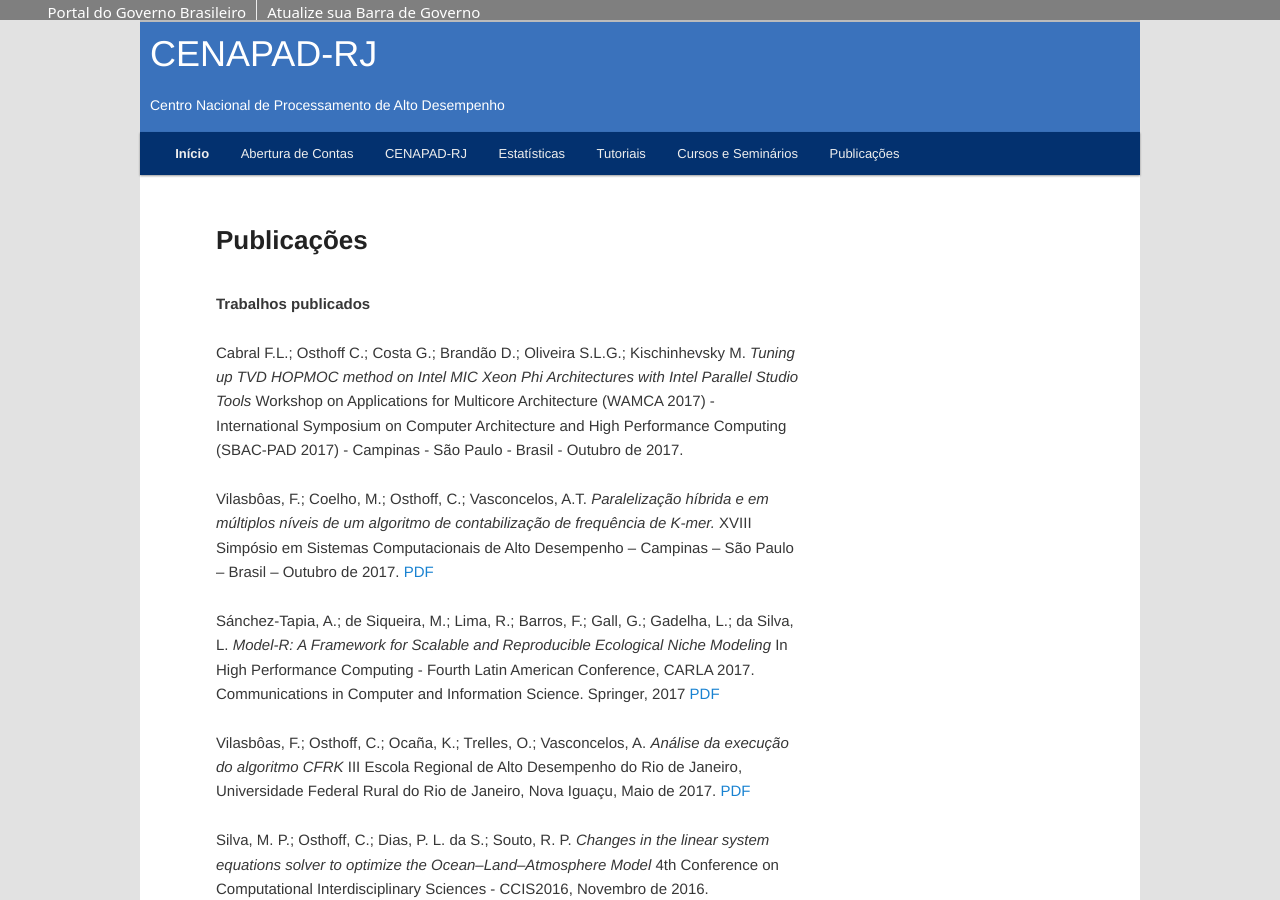
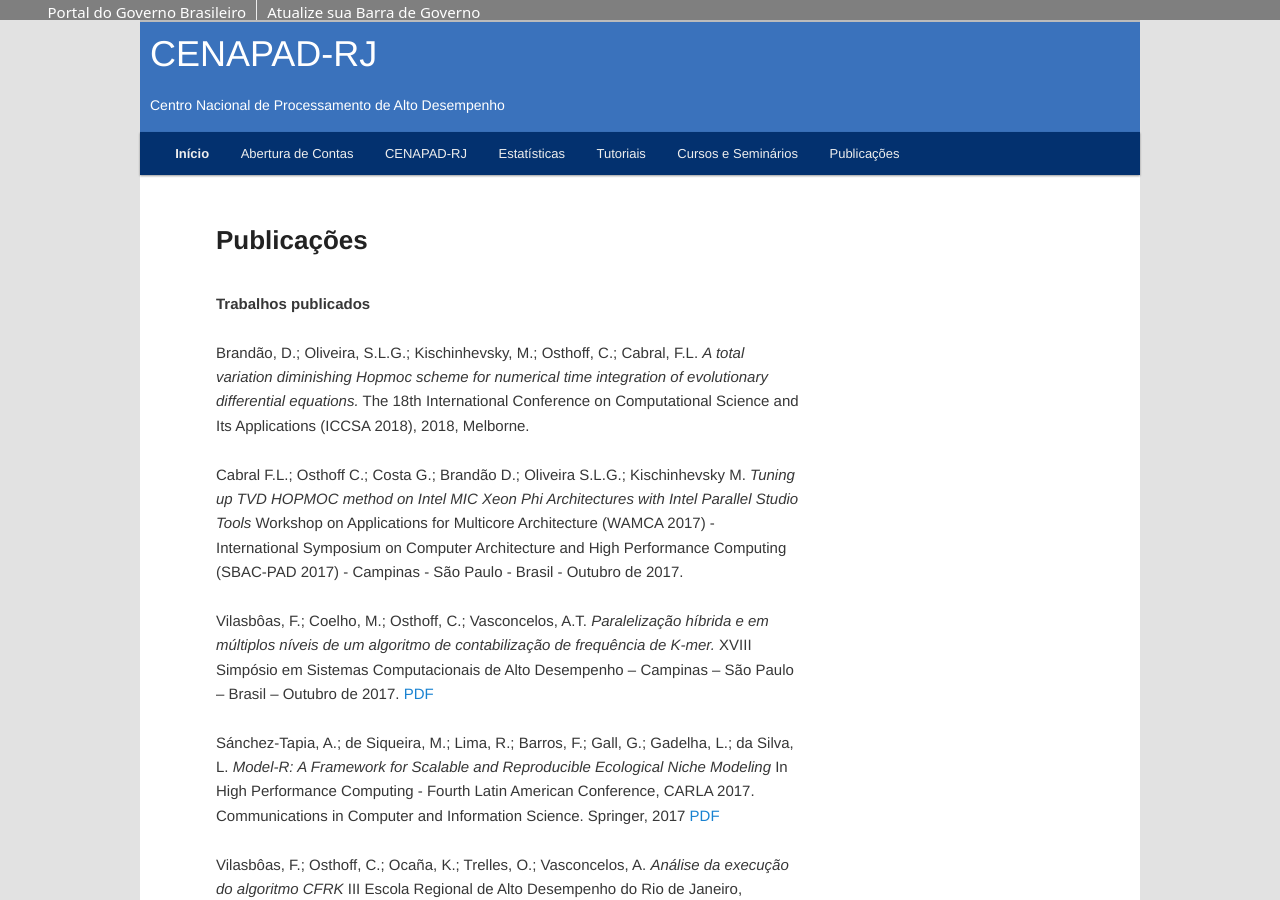
Before and after one commit to gmgall/site-cenapad, a Jekyll site: the page built from publicacoes/index.markdown, in a window 1280 px wide and 900 px high. Built offline with Jekyll 4.4.1, drawn with Linux system fonts in a browser that asks for light colours; Markdown is read by kramdown in place of the engine named in the settings.

Commit message:
Adiciona publicações do Fred

```diff
--- a/publicacoes/index.markdown
+++ b/publicacoes/index.markdown
@@ -7,6 +7,10 @@ title: Publicações
 ---
 
 **Trabalhos publicados**
+
+Brandão, D.; Oliveira, S.L.G.; Kischinhevsky, M.; Osthoff, C.; Cabral, F.L.
+*A total variation diminishing Hopmoc scheme for numerical time integration of evolutionary differential equations.*
+The 18th International Conference on Computational Science and Its Applications (ICCSA 2018), 2018, Melborne.
 
 Cabral F.L.; Osthoff C.; Costa G.; Brandão D.; Oliveira S.L.G.; Kischinhevsky M.
 *Tuning up TVD HOPMOC method on Intel MIC Xeon Phi Architectures with Intel Parallel Studio Tools*
```
